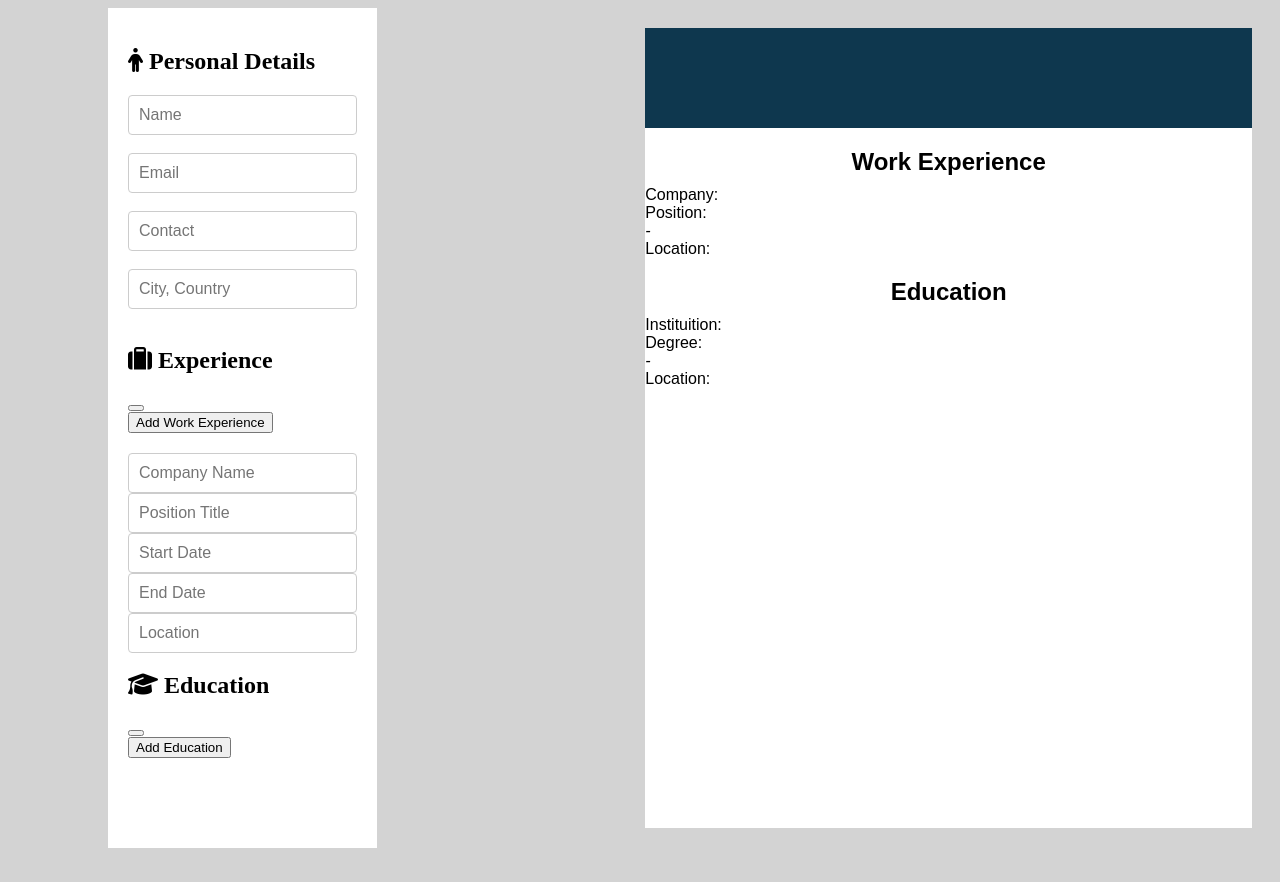
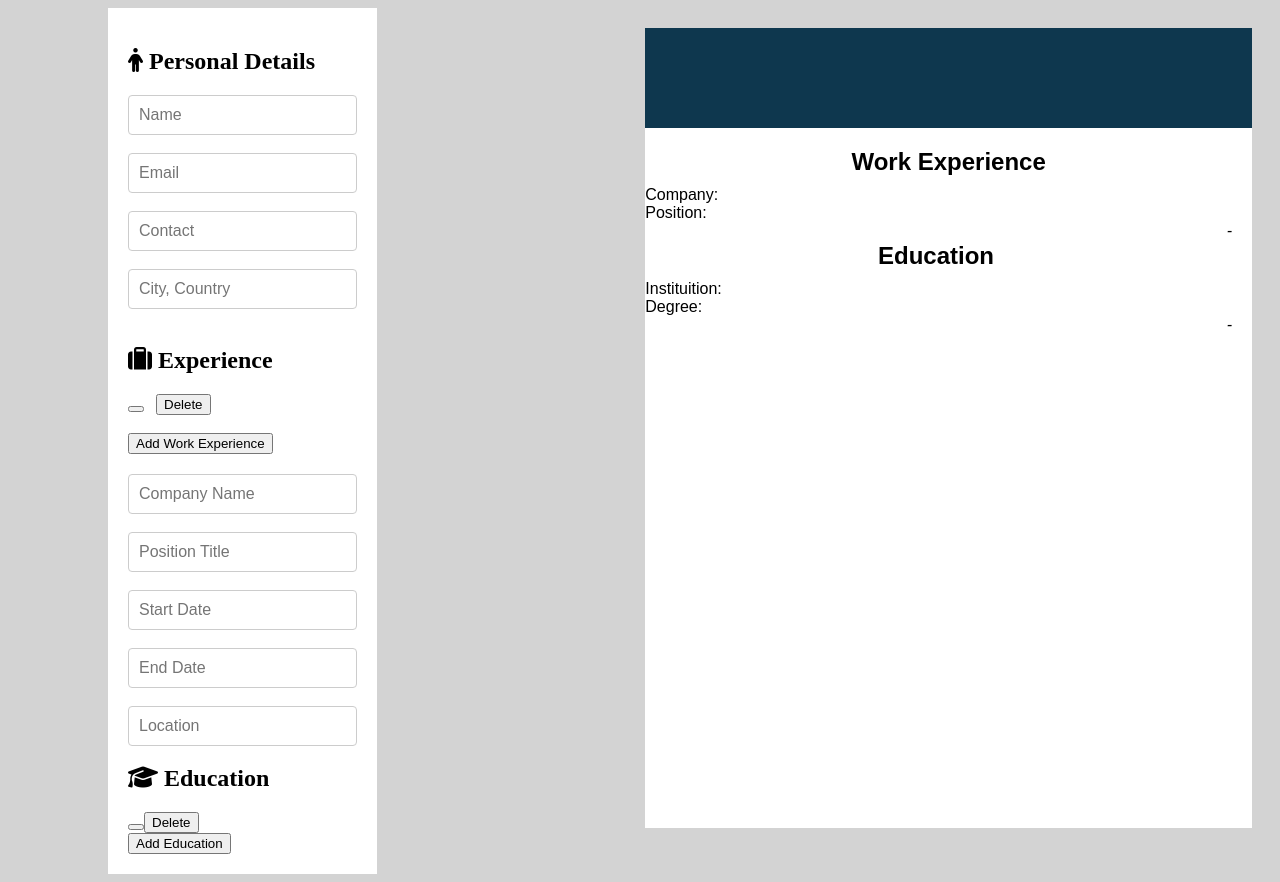
Before and after one commit to Sama-004/cv-app, a React (Vite) app: page / in a window 1280 px wide. Both pictures are taken after a click on the button 136 px from the left and 407 px from the top of the page. Before the commit the page ends 856 px from the top, so only its background shows below. Built offline with nearby package versions, Linux system fonts and the light colour scheme.

Commit message:
implemented delete

```diff
--- a/src/App.css
+++ b/src/App.css
@@ -101,10 +101,10 @@ body {
   text-align: center;
 }
 
-.profession {
+/* .profession {
   text-align: right;
   padding-right: 20px;
-}
+} */
 
 .edu-form,
 .exp-form {
@@ -115,3 +115,8 @@ body {
 .edu-prev {
   text-align: center;
 }
+.date {
+  /* text-align: right; */
+  float: right;
+  padding-right: 20px;
+}
--- a/src/App.jsx
+++ b/src/App.jsx
@@ -20,7 +20,13 @@ export default function App() {
     },
   ]);
   const [education, setEducation] = useState([
-    { institution: "", degree: "", startDate: "", endDate: "", location: "" },
+    {
+      institution: "",
+      degree: "",
+      startDate: "",
+      endDate: "",
+      location: "",
+    },
   ]);
   return (
     <div className="app-container">
--- a/src/components/ResumePreview.jsx
+++ b/src/components/ResumePreview.jsx
@@ -43,8 +43,8 @@ export default function Resumepreview({
                 Position: {workEntry.position} <br />
                 <i className="date">
                   {workEntry.startDate} - {workEntry.endDate} <br />
+                  {workEntry.location} <br />
                 </i>
-                Location: {workEntry.location} <br />
               </p>
             </div>
           ))}
@@ -58,8 +58,8 @@ export default function Resumepreview({
                 Degree: {educationEntry.degree} <br />
                 <i className="date">
                   {educationEntry.startDate} - {educationEntry.endDate} <br />
+                  {educationEntry.location} <br />
                 </i>
-                Location: {educationEntry.location} <br />
               </p>
             </div>
           ))}
@@ -80,11 +80,9 @@ Resumepreview.propTypes = {
 
 /*
 
-make education and experience interactive
-add buttons for education and experience
-style the input labels
-// add load example like the button given
-// education before experience
 check for responsiveness in other projects if there then add else leave
-
+education before experience
+Add work details
+add load example like the button given
+Add delete buttons for education and experience
 */
--- a/src/components/WorkandEducation.jsx
+++ b/src/components/WorkandEducation.jsx
@@ -8,7 +8,8 @@ export default function WorkandEducation({
   education,
   setEducation,
 }) {
-  const [selectedExperience, setSelectedExperience] = useState(null);
+  const [selectedExperience, setSelectedExperience] = useState();
+  const [selectedEducation, setSelectedEducation] = useState();
 
   const handleAddWork = () => {
     setWork([
@@ -27,7 +28,14 @@ export default function WorkandEducation({
   const handleAddEducation = () => {
     setEducation([
       ...education,
-      { name: `Education ${education.length + 1}`, details: "" },
+      {
+        name: `Education ${education.length + 1}`,
+        institution: "",
+        degree: "",
+        startDate: "",
+        endDate: "",
+        location: "",
+      },
     ]);
   };
 
@@ -43,6 +51,18 @@ export default function WorkandEducation({
     setEducation(updatedEducation);
   };
 
+  const handleDeleteEntry = (type, index) => {
+    if (type === "work") {
+      const updatedWork = [...work];
+      updatedWork.splice(index, 1);
+      setWork(updatedWork);
+    } else if (type === "education") {
+      const updatedEducation = [...education];
+      updatedEducation.splice(index, 1);
+      setEducation(updatedEducation);
+    }
+  };
+
   return (
     <div className="input-container">
       <div>
@@ -55,16 +75,21 @@ export default function WorkandEducation({
               <button onClick={() => setSelectedExperience(index)}>
                 {workEntry.name}
               </button>
+              &nbsp;&nbsp;&nbsp;
+              <button onClick={() => handleDeleteEntry("work", index)}>
+                Delete
+              </button>
             </div>
           ))}
         </div>
+        <br />
         <button onClick={handleAddWork}>Add Work Experience</button>
       </div>
       {selectedExperience !== null && work[selectedExperience] ? (
         <div>
           <h2>{work[selectedExperience].name}</h2>
           {work[selectedExperience] ? (
-            <div>
+            <div className="input-container">
               <input
                 type="text"
                 placeholder="Company Name"
@@ -135,31 +160,85 @@ export default function WorkandEducation({
       ) : null}
       <div>
         <h2 className="edu-form">
-          {" "}
           <i className="fa-solid fa-graduation-cap"></i> Education
         </h2>
         {education.map((educationEntry, index) => (
           <div key={index}>
-            <button onClick={() => setSelectedExperience(index)}>
+            <button onClick={() => setSelectedEducation(index)}>
               {educationEntry.name}
+            </button>
+            <button onClick={() => handleDeleteEntry("education", index)}>
+              Delete
             </button>
           </div>
         ))}
-        <button onClick={handleAddEducation}>Add Education</button>
       </div>
-      {selectedExperience !== null && education[selectedExperience] ? (
+      <button onClick={handleAddEducation}>Add Education</button>
+      {selectedEducation !== null && education[selectedEducation] ? (
         <div>
-          <h2>{education[selectedExperience].name}</h2>
-          {education[selectedExperience].details ? (
-            <div>
+          <h2>{education[selectedEducation].name}</h2>
+          {education[selectedEducation] ? (
+            <div className="input-container">
               <input
                 type="text"
-                placeholder="Details"
-                value={education[selectedExperience].details}
+                placeholder="institution"
+                value={education[selectedEducation].institution}
                 onChange={(e) =>
                   handleEducationDetailsChange(
-                    selectedExperience,
-                    "details",
+                    selectedEducation,
+                    "institution",
+                    e.target.value
+                  )
+                }
+              />
+              <br />
+              <input
+                type="text"
+                placeholder="degree"
+                value={education[selectedEducation].degree}
+                onChange={(e) =>
+                  handleEducationDetailsChange(
+                    selectedEducation,
+                    "degree",
+                    e.target.value
+                  )
+                }
+              />
+              <br />
+              <input
+                type="text"
+                placeholder="Start Date"
+                value={education[selectedEducation].startDate}
+                onChange={(e) =>
+                  handleEducationDetailsChange(
+                    selectedEducation,
+                    "startDate",
+                    e.target.value
+                  )
+                }
+              />
+              <br />
+              <input
+                type="text"
+                placeholder="End Date"
+                value={education[selectedEducation].endDate}
+                onChange={(e) =>
+                  handleEducationDetailsChange(
+                    selectedEducation,
+                    "endDate",
+                    e.target.value
+                  )
+                }
+              />
+              <br />
+              <input
+                type="text"
+                placeholder="location"
+                value={education[selectedEducation].location}
+                onChange={(e) =>
+                  handleEducationDetailsChange(
+                    selectedEducation,
+                    "location",
                     e.target.value
                   )
                 }
```
